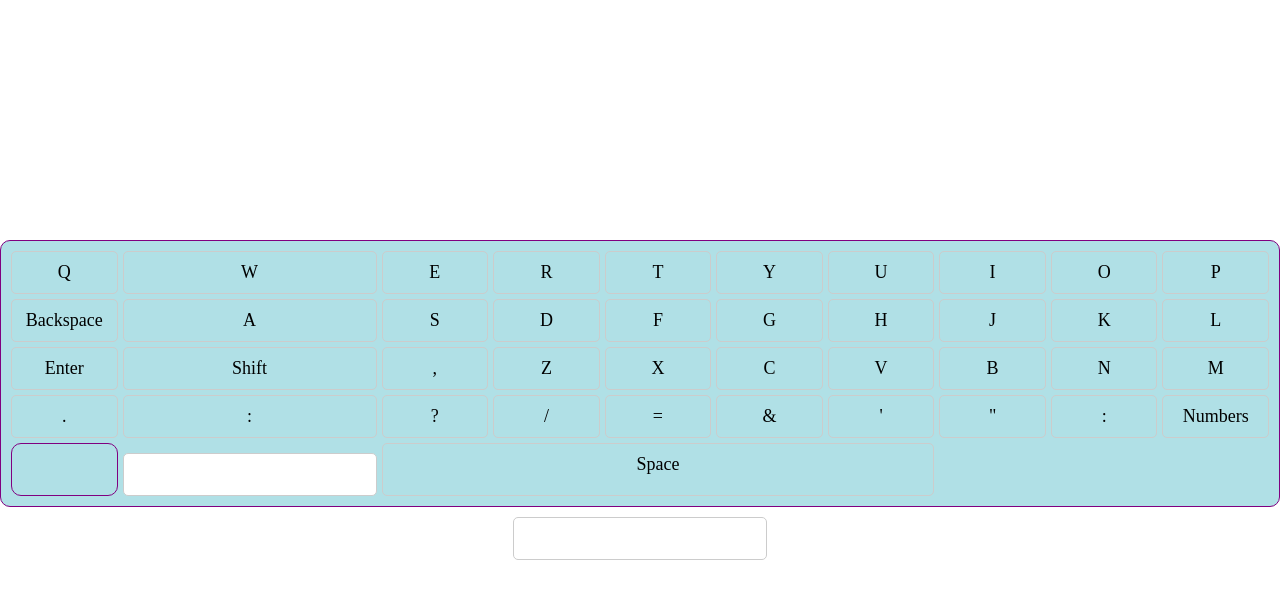
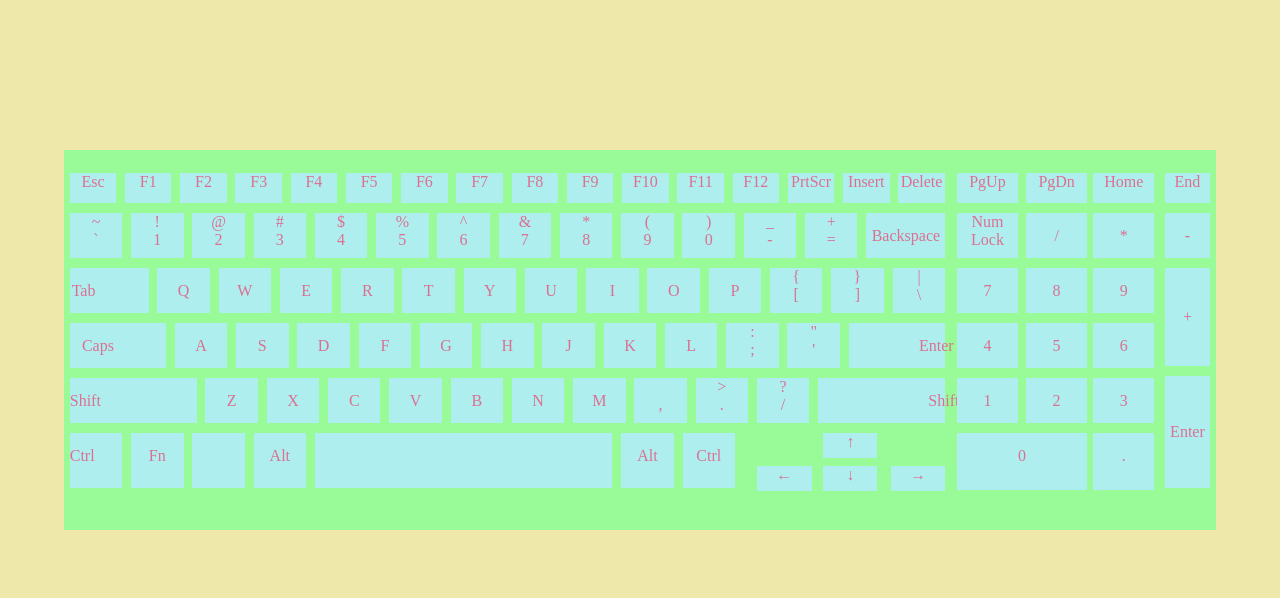
Before and after one commit to SiveleleN/Calc-and-keyboard, a plain HTML site: page Keyboard.html in a window 1280 px wide. Drawn offline with Linux system fonts and the light colour scheme.

Commit message:
added text

```diff
--- a/Keyboard.html
+++ b/Keyboard.html
@@ -1,101 +1,327 @@
+
 <!DOCTYPE html>
 <html lang="en">
+
 <head>
-    <meta charset="UTF-8">
-    <meta name="viewport" content="width=device-width, initial-scale=1.0">
-    <title>Virtual Keyboard</title>
-    <link rel="stylesheet" href="/kStyle.css">
+  <meta charset="UTF-8">
+  <meta name="viewport" content="width=device-width, initial-scale=1.0">
+  <title>Keyboard</title>
+  <link rel="stylesheet" href="/kStyle.css">
 </head>
+
 <body>
-    <div class="keyboard" id="keyboard">
-        <div class="key number" onclick="appendToOutput('1')">1</div>
-        <div class="key number" onclick="appendToOutput('2')">2</div>
-        <div class="key number" onclick="appendToOutput('3')">3</div>
-        <div class="key number" onclick="appendToOutput('4')">4</div>
-        <div class="key number" onclick="appendToOutput('5')">5</div>
-        <div class="key number" onclick="appendToOutput('6')">6</div>
-        <div class="key number" onclick="appendToOutput('7')">7</div>
-        <div class="key number" onclick="appendToOutput('8')">8</div>
-        <div class="key number" onclick="appendToOutput('9')">9</div>
-        <div class="key number" onclick="appendToOutput('0')">0</div>
-        <div class="key" onclick="appendToOutput('Q')">Q</div>
-        <div class="key" onclick="appendToOutput('W')">W</div>
-        <div class="key" onclick="appendToOutput('E')">E</div>
-        <div class="key" onclick="appendToOutput('R')">R</div>
-        <div class="key" onclick="appendToOutput('T')">T</div>
-        <div class="key" onclick="appendToOutput('Y')">Y</div>
-        <div class="key" onclick="appendToOutput('U')">U</div>
-        <div class="key" onclick="appendToOutput('I')">I</div>
-        <div class="key" onclick="appendToOutput('O')">O</div>
-        <div class="key" onclick="appendToOutput('P')">P</div>
-        <div class="key" onclick="clearOutput()">Backspace</div>
-        <div class="key" onclick="appendToOutput('A')">A</div>
-        <div class="key" onclick="appendToOutput('S')">S</div>
-        <div class="key" onclick="appendToOutput('D')">D</div>
-        <div class="key" onclick="appendToOutput('F')">F</div>
-        <div class="key" onclick="appendToOutput('G')">G</div>
-        <div class="key" onclick="appendToOutput('H')">H</div>
-        <div class="key" onclick="appendToOutput('J')">J</div>
-        <div class="key" onclick="appendToOutput('K')">K</div>
-        <div class="key" onclick="appendToOutput('L')">L</div>
-        <div class="key" onclick="appendToOutput('Enter')">Enter</div>
-        <div class="key" onclick="appendToOutput('Shift')">Shift</div>
-        <div class="key" onclick="appendToOutput(',')">,</div>
-        <div class="key" onclick="appendToOutput('Z')">Z</div>
-        <div class="key" onclick="appendToOutput('X')">X</div>
-        <div class="key" onclick="appendToOutput('C')">C</div>
-        <div class="key" onclick="appendToOutput('V')">V</div>
-        <div class="key" onclick="appendToOutput('B')">B</div>
-        <div class="key" onclick="appendToOutput('N')">N</div>
-        <div class="key" onclick="appendToOutput('M')">M</div>
-        <div class="key" onclick="appendToOutput('.')">.</div>
-        <div class="key" onclick="appendToOutput(':')">:</div>
-        <div class="key" onclick="appendToOutput('?')">?</div>
-        <div class="key" onclick="appendToOutput('/')">/</div>
-        <div class="key" onclick="appendToOutput('=')">=</div>
-        <div class="key" onclick="appendToOutput('&')"> & </div>
-        <div class="key" onclick="appendToOutput('\'')">'</div>
-        <div class="key" onclick="appendToOutput('\'')">"</div>
-        <div class="key" onclick="appendToOutput(':')">:</div>
-        <div class="key" onclick="toggleNumbers()">Numbers</div>
-        <div class="keyboard" id="keyboard">
+  <div class="warpper fl bg">
+    <div class="container bg1">
+      <div class="main-l fl">
+        <div class="cunction fl bg2">
+          Esc</div>
+        <div class="cunction mfl bg2">
+          F1</div>
+        <div class="cunction mfl bg2">
+          F2</div>
+        <div class="cunction mfl bg2">
+          F3</div>
+        <div class="cunction mfl bg2">
+          F4</div>
+        <div class="cunction mfl bg2">
+          F5</div>
+        <div class="cunction mfl bg2">
+          F6</div>
+        <div class="cunction mfl bg2">
+          F7</div>
+        <div class="cunction mfl bg2">
+          F8</div>
+        <div class="cunction mfl bg2">
+          F9</div>
+        <div class="cunction mfl bg2">
+          F10</div>
+        <div class="cunction mfl bg2">
+          F11</div>
+        <div class="cunction mfl bg2">
+          F12</div>
+        <div class="cunction mfl bg2">
+          PrtScr</div>
+        <div class="cunction mfl bg2">
+          Insert</div>
+        <div class="cunction mfl bg2">
+          Delete</div>
+        <div class="number fl bg2">
+          ~<p>
+            `</p>
+        </div>
+        <div class="number mfl bg2">
+          !<br>1</div>
+        <div class="number mfl bg2">
+          @<br>2</div>
+        <div class="number mfl bg2">
+          #<br>3</div>
+        <div class="number mfl bg2">
+          $<br>4</div>
+        <div class="number mfl bg2">
+          %<br>5</div>
+        <div class="number mfl bg2">
+          ^<br>6</div>
+        <div class="number mfl bg2">
+          &<br>7</div>
+        <div class="number mfl bg2">
+          *<br>8</div>
+        <div class="number mfl bg2">
+          (<br>9</div>
+        <div class="number mfl bg2">
+          )<br>0</div>
+        <div class="number mfl bg2">
+          _<br>-</div>
+        <div class="number mfl bg2">
+          +<br>=</div>
+        <div class="number fr bg2 back">
+          <p class="eng">
+            Backspace</p>
+        </div>
+        <div class="number fl bg2 back">
+          <p class="eng tab">
+            Tab</p>
+        </div>
+        <div class="number mfl bg2">
+          <p class="eng">
+            Q</p>
+        </div>
+        <div class="number mfl bg2">
+          <p class="eng">
+            W</p>
+        </div>
+        <div class="number mfl bg2">
+          <p class="eng">
+            E</p>
+        </div>
+        <div class="number mfl bg2">
+          <p class="eng">
+            R</p>
+        </div>
+        <div class="number mfl bg2">
+          <p class="eng">
+            T</p>
+        </div>
+        <div class="number mfl bg2">
+          <p class="eng">
+            Y</p>
+        </div>
+        <div class="number mfl bg2">
+          <p class="eng">
+            U</p>
+        </div>
+        <div class="number mfl bg2">
+          <p class="eng">
+            I</p>
+        </div>
+        <div class="number mfl bg2">
+          <p class="eng">
+            O</p>
+        </div>
+        <div class="number mfl bg2">
+          <p class="eng">
+            P</p>
+        </div>
+        <div class="number mfl bg2">
+          {<br>[</div>
+        <div class="number mfl bg2">
+          }<br>]</div>
+        <div class="number fr bg2">
+          |<br>\</div>
+        <div class="number fl bg2 caps">
+          <p class="eng mrt">
+            Caps Lock</p>
+        </div>
+        <div class="number mfl bg2">
+          <p class="eng">
+            A</p>
+        </div>
+        <div class="number mfl bg2">
+          <p class="eng">
+            S</p>
+        </div>
+        <div class="number mfl bg2">
+          <p class="eng">
+            D</p>
+        </div>
+        <div class="number mfl bg2">
+          <p class="eng">
+            F</p>
+        </div>
+        <div class="number mfl bg2">
+          <p class="eng">
+            G</p>
+        </div>
+        <div class="number mfl bg2">
+          <p class="eng">
+            H</p>
+        </div>
+        <div class="number mfl bg2">
+          <p class="eng">
+            J</p>
+        </div>
+        <div class="number mfl bg2">
+          <p class="eng">
+            K</p>
+        </div>
+        <div class="number mfl bg2">
+          <p class="eng">
+            L</p>
+        </div>
+        <div class="number mfl bg2">
+          :<br>;</div>
+        <div class="number mfl bg2">
+          "<br>'</div>
+        <div class="number fr bg2 caps">
+          <p class="eng lent">
+            Enter</p>
+        </div>
+        <div class="number fl bg2 shift">
+          <p class="eng sft">
+            Shift</p>
+        </div>
+        <div class="number mfl bg2">
+          <p class="eng">
+            Z</p>
+        </div>
+        <div class="number mfl bg2">
+          <p class="eng">
+            X</p>
+        </div>
+        <div class="number mfl bg2">
+          <p class="eng">
+            C</p>
+        </div>
+        <div class="number mfl bg2">
+          <p class="eng">
+            V</p>
+        </div>
+        <div class="number mfl bg2">
+          <p class="eng">
+            B</p>
+        </div>
+        <div class="number mfl bg2">
+          <p class="eng">
+            N</p>
+        </div>
+        <div class="number mfl bg2">
+          <p class="eng">
+            M</p>
+        </div>
+        <div class="number mfl bg2">
+          <br>,
+        </div>
+        <div class="number mfl bg2">
+          ><br>.</div>
+        <div class="number mfl bg2">
+          ?<br>/</div>
+        <div class="number fr bg2 shift">
+          <p class="eng lsft">
+            Shift</p>
+        </div>
+        <div class="space fl bg2 ctrl">
+          <p class="eng mrt">
+            Ctrl</p>
+        </div>
+        <div class="space mfl bg2">
+          <p class="eng">
+            Fn</p>
+        </div>
+        <div class="space mfl bg2">
+          <p class="eng">
+            <i class="fab fa-windows"></i>
+          </p>
+        </div>
+        <div class="space mfl bg2">
+          <p class="eng">
+            Alt</p>
+        </div>
+        <div class="space mfl bg2 sp">
+        </div>
+        <div class="space mfl bg2">
+          <p class="eng">
+            Alt</p>
+        </div>
+        <div class="space mfl bg2">
+          <p class="eng">
+            Ctrl</p>
+        </div>
+        <div class="space fr aro">
+          <div class="arobtn fl">
+            <div class="arobtnsub">
+            </div>
+            <div class="arobtnsub bg2 ardwn">
+              ←</div>
+          </div>
+          <div class="arobtn mfl2">
+            <div class="arobtnsub bg2">
+              ↑</div>
+            <div class="arobtnsub bg2 ardwn">
+              ↓</div>
+          </div>
+          <div class="arobtn fr">
+            <div class="arobtnsub">
+            </div>
+            <div class="arobtnsub bg2 ardwn">
+              →</div>
+          </div>
+        </div>
+      </div>
+      <!--The end of main keys-->
 
+      <div class="mail-r fr">
+        <div class="lnum fl">
+          <div class="pgup fl bg2">
+            PgUp</div>
+          <div class="pgup mfl3 bg2">
+            PgDn</div>
+          <div class="pgup fr bg2">
+            Home</div>
+          <div class="calnub fl bg2">
+            Num<br>Lock</div>
+          <div class="calnub mfl3 bg2 eng">
+            /</div>
+          <div class="calnub fr bg2 eng">
+            *</div>
+          <div class="calnub fl bg2 eng">
+            7</div>
+          <div class="calnub mfl3 bg2 eng">
+            8</div>
+          <div class="calnub fr bg2 eng">
+            9</div>
+          <div class="calnub fl bg2 eng">
+            4</div>
+          <div class="calnub mfl3 bg2 eng">
+            5</div>
+          <div class="calnub fr bg2 eng">
+            6</div>
+          <div class="calnub fl bg2 eng">
+            1</div>
+          <div class="calnub mfl3 bg2 eng">
+            2</div>
+          <div class="calnub fr bg2 eng">
+            3</div>
+          <div class="calzeo fl bg2">
+            <p class="eng">
+              0</p>
+          </div>
+          <div class="calnub fr bg2 dot">
+            <p class="eng">
+              .</p>
+          </div>
         </div>
-        <input type="text" id="output" class="output" readonly>
-        <script>
+        <div class="rsym fr">
+          <div class="end bg2">
+            End</div>
+          <div class="mins bg2 eng">
+            -</div>
+          <div class="plus bg2">
+            +</div>
+          <div class="enter bg2">
+            Enter</div>
+        </div>
+      </div>
 
-        </script>
-        <div class="key space" onclick="appendToOutput(' ')">Space</div>
     </div>
-    <input type="text" id="output" class="output" readonly>
-    <script>
-        let isNumbersEnabled = false;
-
-        function appendToOutput(value) {
-            const output = document.getElementById('output');
-            output.value = output.value === '0' ? value : output.value + value;
-        }
-
-        function clearOutput() {
-            document.getElementById('output').value = '0';
-        }
-
-        function toggleNumbers() {
-            isNumbersEnabled = !isNumbersEnabled;
-            const numberKeys = document.querySelectorAll('.key.number');
-            numberKeys.forEach((key) => {
-                key.style.display = isNumbersEnabled ? 'block' : 'none';
-            });
-        }
-
-        function keyboardResult() {
-            try {
-                const output = document.getElementById('output');
-                output.value = eval(output.value);
-            } catch (error) {
-                document.getElementById('output').value = 'Error';
-            }
-        }
-    </script>
+  </div>
 </body>
 </html>
--- a/kStyle.css
+++ b/kStyle.css
@@ -1,70 +1,45 @@
-body {
-    display: flex;
-    justify-content: center;
-    align-items: center;
-    height: 100vh;
+
+*{
     margin: 0;
+    padding: 0;
+    box-sizing: border-box;
 }
-
-.keyboard {
-    display: flex;
-    flex-direction: column;
-    border: 1px solid purple;
-    border-radius: 10px;
-    padding: 10px;
-    background-color: powderblue;
-}
-
-.row {
-    display: flex;
-    justify-content: center;
-    margin: 5px 0;
-}
-body {
-    display: flex;
-    justify-content: center;
-    align-items: center;
-    height: 100vh;
-    margin: 0;
-}
-
-        body {
-            display: flex;
-            flex-direction: column;
-            align-items: center;
-        }
-
-        .keyboard {
-            display: grid;
-            grid-template-columns: repeat(10, 1fr);
-            gap: 5px;
-        }
-
-        .key {
-            padding: 10px;
-            border: 1px solid #ccc;
-            border-radius: 5px;
-            text-align: center;
-            font-size: 18px;
-            cursor: pointer;
-        }
-
-        .key:hover {
-            background-color: #e0e0e0;
-        }
-
-        .key.number {
-            display: none;
-        }
-
-        .space {
-            grid-column: span 5;
-        }
-
-        .output {
-            margin-top: 10px;
-            padding: 10px;
-            border: 1px solid #ccc;
-            border-radius: 5px;
-            font-size: 18px;
-        }
+.fl{float: left;}
+.fr{float: right;}
+.mfl{float: left; margin-left: 1%;}
+.mfl2{float: left; margin-left: 6%;}
+.bg{background-color: palegoldenrod;}
+.bg1{background-color: palegreen;}
+.bg2{background-color: paleturquoise;}
+.warpper{width: 100%; height: 100vh;}
+.container{height: 380px; width: 90%; margin: auto; margin-top: 150px;}
+.main-l{height: 350px; width: 76%; margin: 2% 0.5%;}
+.cunction{height: 30px; width: 5.31%; color: palevioletred; text-align: center; margin-bottom: 10px;}
+.number{height: 45px; width: 6%; color: palevioletred; text-align: center; margin-bottom: 10px; }
+.back{width: 9%;}
+.eng{line-height: 45px;}
+.caps{width: 11%;}
+.shift{width:14.5%;}
+.space{height: 55px; width: 6%; color: palevioletred; text-align: center; margin-bottom: 10px;}
+.sp{width: 34%;}
+.aro{width: 21.5%;}
+.arobtn{height: 55px; width: 29%;}
+.arobtnsub{height: 25px; width: 100%;}
+.ardwn{margin-top: 8px;}
+.mail-r{height: 350px; width: 22%; margin: 2% 0.5%;}
+.lnum {width: 78%;}
+.pgup{height: 30px; width: 31%; color: palevioletred; text-align: center; margin-bottom: 10px;}
+.mfl3 {float: left; margin-left: 4%;}
+.calnub{height: 45px; width: 31%; color: palevioletred; text-align: center; margin-bottom: 10px;}
+.calzeo{height: 57px; width: 66%; color: palevioletred; text-align: center; margin-bottom: 10px;}
+.dot{height: 57px;}
+.rsym{width: 18%;}
+.end{margin-bottom: 10px; height:30px; color: palevioletred; text-align: center;}
+.mins{margin-bottom: 10px; height: 45px; color: palevioletred; text-align: center;}
+.plus{height: 98px; margin-bottom: 10px; color: palevioletred; text-align: center; line-height: 98px;}
+.enter{height: 112px; margin-bottom: 10px; color: palevioletred; text-align: center; line-height: 112px;}
+.tab{margin-right: 65%;}
+.mrt{margin-right: 40px;}
+.sft{margin-right: 110px;}
+.lent{margin-left: 70px;}
+.lsft{margin-left: 110px;}
```
